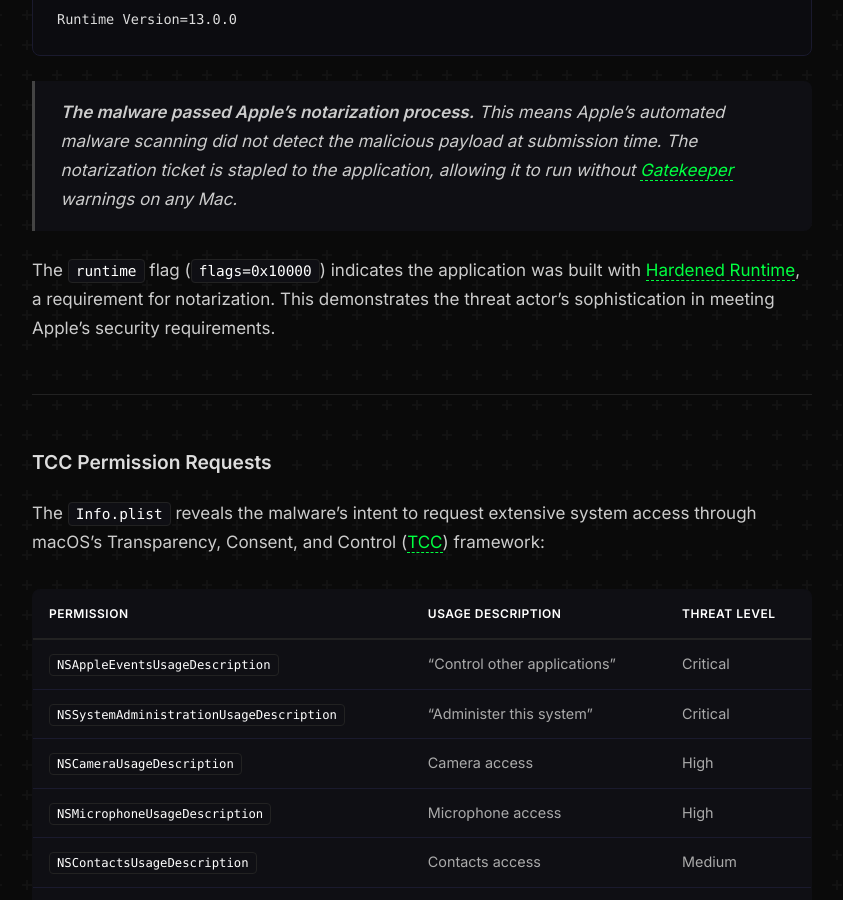
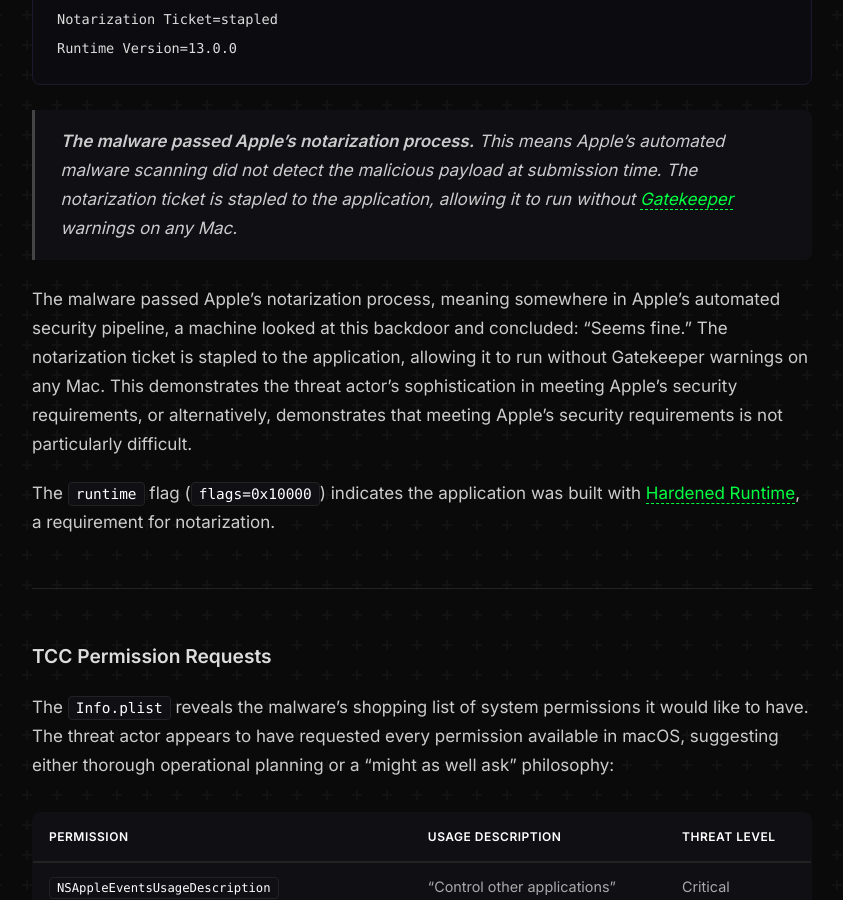
Before and after one commit to PrathameshWalunj/prathameshwalunj.github.io, a Jekyll site: the page built from blog/inletdrift.md, in a window 1280 px wide and 900 px high, scrolled down 3740 px. Shown: the whole window, without its empty margins (218-1061 px from the left). Built offline with Jekyll 4.4.1, drawn with Linux system fonts in a browser that asks for light colours; some of the changed text lies outside the part shown.

Commit message:
redbull does give wings

````diff
--- a/blog/inletdrift.md
+++ b/blog/inletdrift.md
@@ -19,11 +19,11 @@
 
 ## Introduction
 
-This analysis documents the reverse engineering of INLETDRIFT, a macOS backdoor used in the October 2024 Radiant Capital incident. A Sophisticated attack that resulted in the theft of approximately $50 million USD in cryptocurrency. The malware is attributed to **UNC4736** (also known as AppleJeus or Citrine Sleet), a threat actor aligned with North Korea's Reconnaissance General Bureau (RGB).
+This analysis documents the reverse engineering of INLETDRIFT, a macOS backdoor used in the October 2024 Radiant Capital incident. A sophisticated attack that resulted in the theft of approximately $50 million USD in cryptocurrency. The malware is attributed to **UNC4736** (also known as AppleJeus or Citrine Sleet), a threat actor aligned with North Korea's Reconnaissance General Bureau (RGB).
 
 INLETDRIFT employs Living-off-the-Land (LotL) techniques, leveraging native macOS components like AppleScript and the <span class="glossary-term">osascript</span> interpreter to download and execute second-stage payloads while evading detection.
 
-The sample analyzed (`Amber_OTC_RECEIPT.app`) is disguised as a financial document but is actually a compiled AppleScript application bundle containing the dropper. A related sample (`Penpie_Hacking_Analysis_Report.app`) was used in the actual Radiant Capital attack.
+The sample analyzed (`Amber_OTC_RECEIPT.app`) is disguised as a financial document but is actually a compiled AppleScript application bundle containing the dropper. A related sample (`Penpie_Hacking_Analysis_Report.app`) was used in the actual Radiant Capital attack. Apple's automated security systems notarized this application, concluding it was safe to run.
 
 ![Amber_OTC_RECEIPT.app in Finder showing PDF-like icon disguise](./images/amber_finder_icon.png)
 *Figure 1: The malware disguised as a PDF document in Finder*
@@ -71,7 +71,7 @@
 │   ├── Info.plist              # Application metadata
 │   ├── PkgInfo                 # Package type identifier
 │   ├── MacOS/
-│   │   └── applet              # Universal <span class="glossary-term">Mach-O</span> executable (launcher)
+│   │   └── applet              # Universal Mach-O executable (launcher)
 │   ├── Resources/
 │   │   ├── Scripts/
 │   │   │   └── main.scpt       # MALICIOUS APPLESCRIPT PAYLOAD
@@ -102,13 +102,15 @@
 
 > **The malware passed Apple's notarization process.** This means Apple's automated malware scanning did not detect the malicious payload at submission time. The notarization ticket is stapled to the application, allowing it to run without <span class="glossary-term">Gatekeeper</span> warnings on any Mac.
 
-The `runtime` flag (`flags=0x10000`) indicates the application was built with <span class="glossary-term">Hardened Runtime</span>, a requirement for notarization. This demonstrates the threat actor's sophistication in meeting Apple's security requirements.
+The malware passed Apple's notarization process, meaning somewhere in Apple's automated security pipeline, a machine looked at this backdoor and concluded: "Seems fine." The notarization ticket is stapled to the application, allowing it to run without Gatekeeper warnings on any Mac. This demonstrates the threat actor's sophistication in meeting Apple's security requirements, or alternatively, demonstrates that meeting Apple's security requirements is not particularly difficult.
+
+The `runtime` flag (`flags=0x10000`) indicates the application was built with <span class="glossary-term">Hardened Runtime</span>, a requirement for notarization.
 
 ---
 
 ### TCC Permission Requests
 
-The `Info.plist` reveals the malware's intent to request extensive system access through macOS's Transparency, Consent, and Control (<span class="glossary-term">TCC</span>) framework:
+The `Info.plist` reveals the malware's shopping list of system permissions it would like to have. The threat actor appears to have requested every permission available in macOS, suggesting either thorough operational planning or a "might as well ask" philosophy:
 
 | Permission | Usage Description | Threat Level |
 |------------|-------------------|--------------|
@@ -267,6 +269,8 @@
 | Cannot run | Can be executed |
 
 > **Quarantine Bypass**: Files downloaded via `curl` in a script do NOT receive the `com.apple.quarantine` extended attribute. This allows the backdoor to execute without <span class="glossary-term">Gatekeeper</span> intervention, even on systems with strict security settings.
+
+The malware thus sidesteps Gatekeeper entirely by simply not participating in the system that was designed to stop it. It is easier to move a problem around than it is to solve it.
 
 ---
 
@@ -309,7 +313,7 @@
 end try
 ```
 
-If any step fails, the malware displays a benign error dialog suggesting a generic "news" issue. This:
+If any step fails (network unreachable, server down, curl crashes), the malware displays a benign error dialog suggesting a generic "news" issue. This error message does not explain what went wrong, which is appropriate since the user did not ask for any of this to happen in the first place. This approach:
 - Provides plausible deniability
 - Prevents suspicion from error messages
 - Matches the fake "news" theme
@@ -401,7 +405,7 @@
 | **Hosting** | cPanel shared hosting |
 
 
-**Certificate Mismatch**: The SSL certificate's Common Name (`web-hosting.com`) does not match the domain (`atokyonews.com`). This indicates the threat actors are using **shared/bulletproof hosting** where multiple domains share a single wildcard or default certificate.
+**Certificate Mismatch**: The SSL certificate's Common Name (`web-hosting.com`) does not match the domain (`atokyonews.com`). This indicates the threat actors are using **shared/bulletproof hosting** where multiple domains share a single wildcard or default certificate. The server presents credentials for an entirely different website while serving malware, which is either sophisticated operational security or simply what happens when you rent hosting from providers who ask few questions. Both explanations are plausible.
 
 ---
 
@@ -416,7 +420,7 @@
 < x-turbo-charged-by: LiteSpeed
 ```
 
-The server returns a cPanel-branded 404 page, confirming the infrastructure runs on commodity shared hosting. The payload was likely rotated or removed after the campaign concluded or was detected.
+The server returns a cPanel-branded 404 page, confirming the infrastructure runs on commodity shared hosting. The C2 server is gone, but it left behind the web server equivalent of a business card. One could argue this demonstrates poor operational security. One could also argue that successfully stealing $50 million in cryptocurrency suggests their operational security was adequate.
 
 ![C2 server returning 404 response](./images/c2_404_response.png)
 *Figure 3: The C2 endpoint returning HTTP 404, indicating the payload has been removed*
@@ -438,6 +442,24 @@
 ```
 
 Each <span class="glossary-term">do shell script</span> command in AppleScript spawns a new `/bin/sh` child process, which then executes the target command. This creates a distinctive process tree pattern useful for behavioral detection.
+
+---
+
+## On the Nature of Living-off-the-Land
+
+The entire infection chain uses only binaries shipped with macOS:
+
+- `/usr/bin/osascript` (Apple's AppleScript interpreter)
+- `/bin/sh` (Bourne shell)
+- `/usr/bin/curl` (URL transfer utility)
+- `/bin/chmod` (permission modifier)
+- `/usr/bin/open` (Launch Services invoker)
+
+No custom malware binary is written to disk until after the system has been convinced to download and execute it. The dropper contains no shellcode, no exploits, no binary payloads. Only has instructions for combining legitimate tools in illegitimate ways.
+
+This is conceptually similar to building a bomb using only items available after airport security. The components are not themselves dangerous, but the assembly is.
+
+---
 
 ## Indicators of Compromise (IOCs)
 
@@ -531,10 +553,23 @@
 
 ---
 
+## Concluding Observations
+
+This sample demonstrates several fundamental truths about macOS security:
+
+- **Code signing prevents modification but does not prevent malice.**
+- **Notarization indicates Apple reviewed the binary but not that Apple understood its intent.**
+- **Living-off-the-Land techniques work because the land is very well equipped.**
+- **A $50 million heist can be executed with 47 lines of AppleScript and a rented web server.**
+
+The sophistication here is not technical. The malware uses no exploits, no zero-days, no novel evasion techniques. The sophistication is operational: understanding which security boundaries matter (none of them, apparently) and which can be safely ignored (most of them).
+
+---
+
 ## References
 
 1. **Radiant Capital Incident Update**
-   Radiant Capital DAO (December 2024)
+   Radiant Capital DAO (December 6, 2024)
    [https://medium.com/@RadiantCapital/radiant-capital-incident-update-e56d8c23829e](https://medium.com/@RadiantCapital/radiant-capital-incident-update-e56d8c23829e)
 2. **North Korean hackers behind $50 million crypto heist of Radiant Capital**
    Recorded Future News (December 11, 2024)
````
Also changed, not shown: other parts of blog/inletdrift.md (+3 -3 lines).
